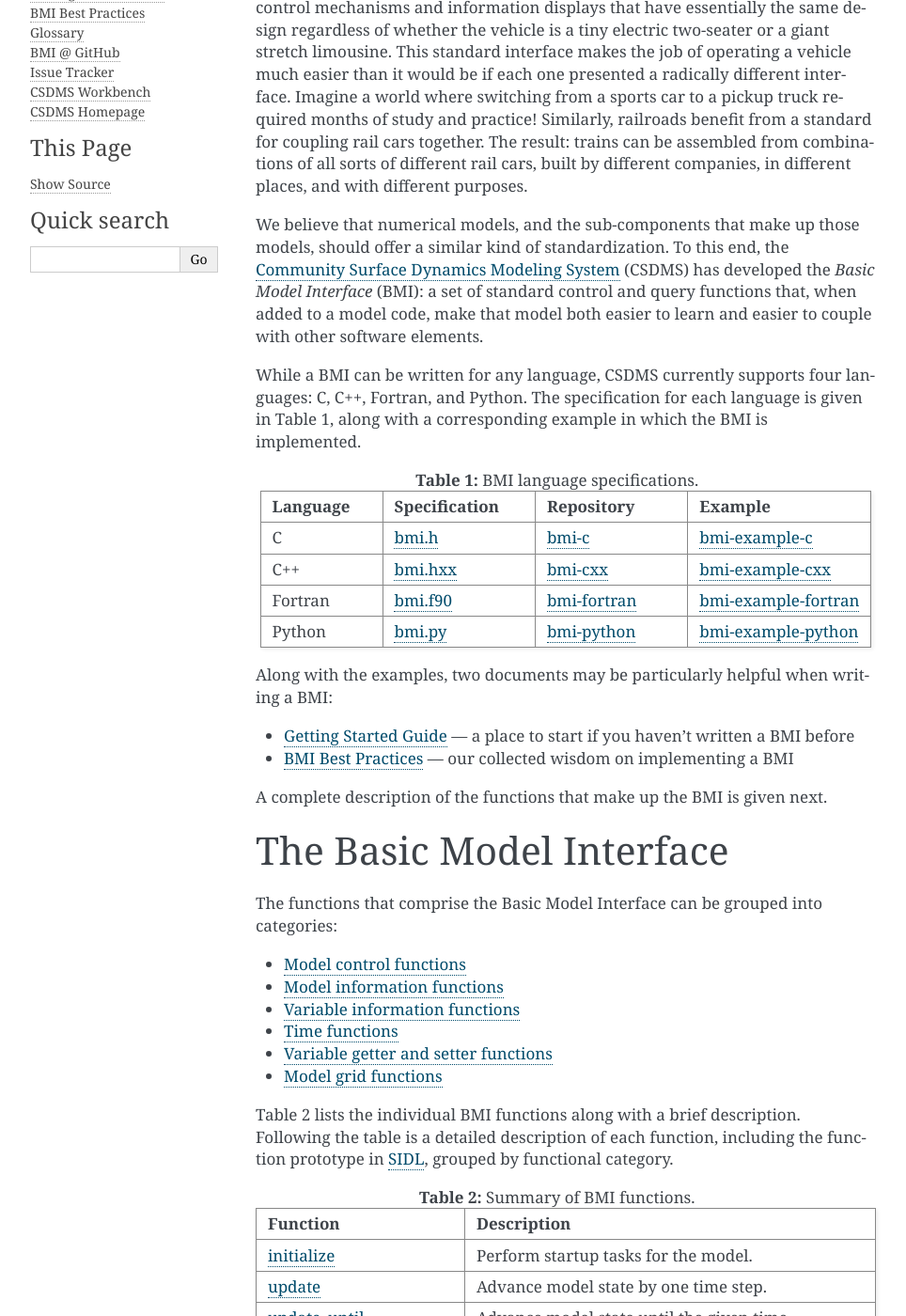
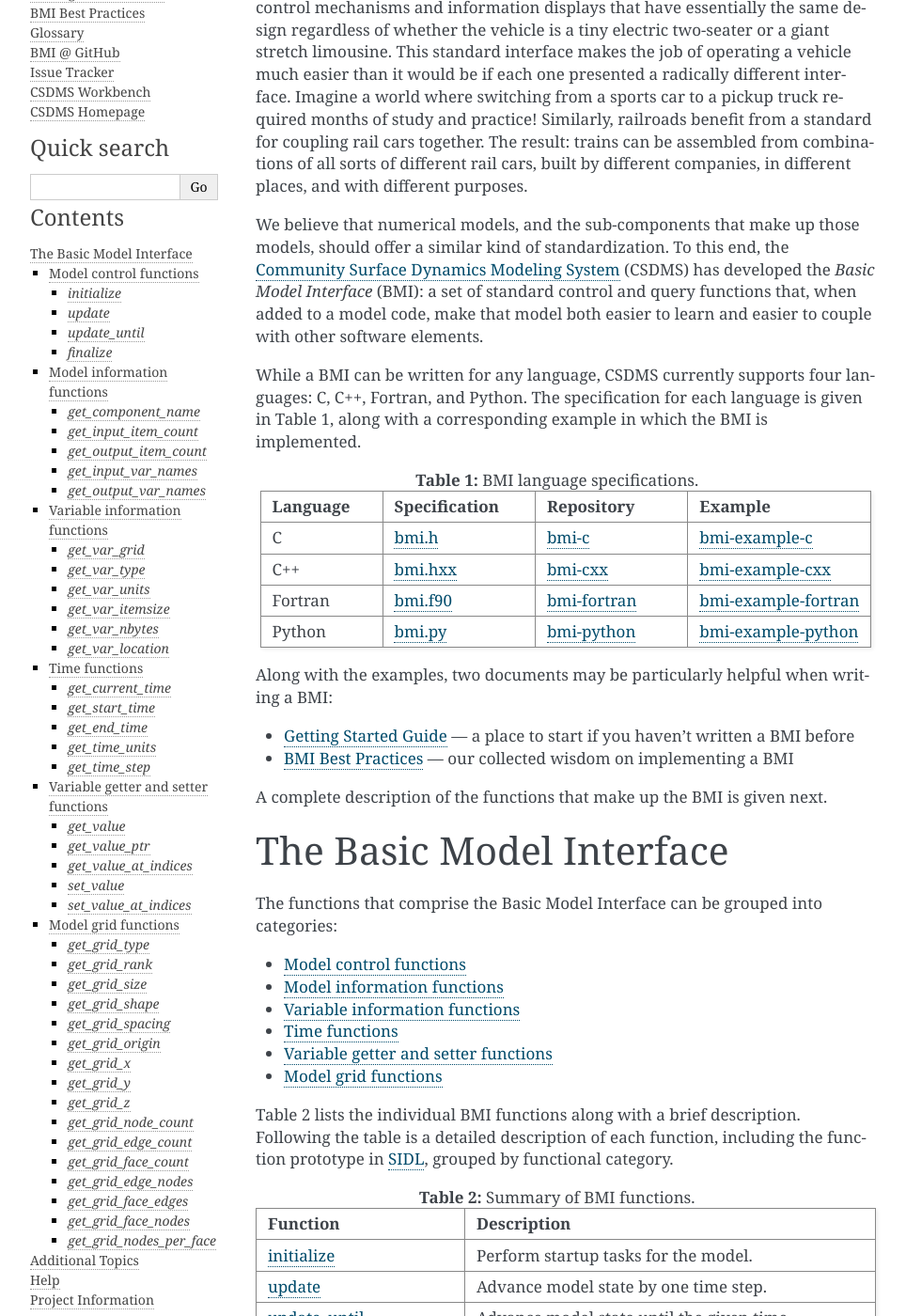
Before and after one commit to csdms/bmi, a Sphinx documentation site: the page built from docs/source/index.rst, in a window 1280 px wide and 1400 px high, scrolled down 313 px. Shown: the whole window at 94% size, without its empty margins (148-1112 px from the left). Built offline with Sphinx 7.4.7, drawn with Linux system fonts in a browser that asks for light colours; formulas are drawn with MathJax 3.

Commit message:
Autobuild docs (#83)
* Add sidebar toc with custom heading

* Add Read the Docs v2 config file

* Only py38 or less allowed

* Set up Actions workflow to build docs

```diff
--- /dev/null
+++ b/docs/source/_templates/localtoc.html
@@ -0,0 +1,2 @@
+<h3><a href="{{ pathto(master_doc) }}">Contents</a></h3>
+{{ toc }}
--- a/docs/source/conf.py
+++ b/docs/source/conf.py
@@ -170,14 +170,16 @@ html_sidebars = {
     "index": [
         "sidebarintro.html",
         "links.html",
+        "searchbox.html",
+        "localtoc.html",
         "sourcelink.html",
-        "searchbox.html",
     ],
     "**": [
         "sidebarintro.html",
         "links.html",
+        "searchbox.html",
+        "localtoc.html",
         "sourcelink.html",
-        "searchbox.html",
     ]
 }
 
```
Also changed, not shown: .readthedocs.yaml (added), 1 other file.
